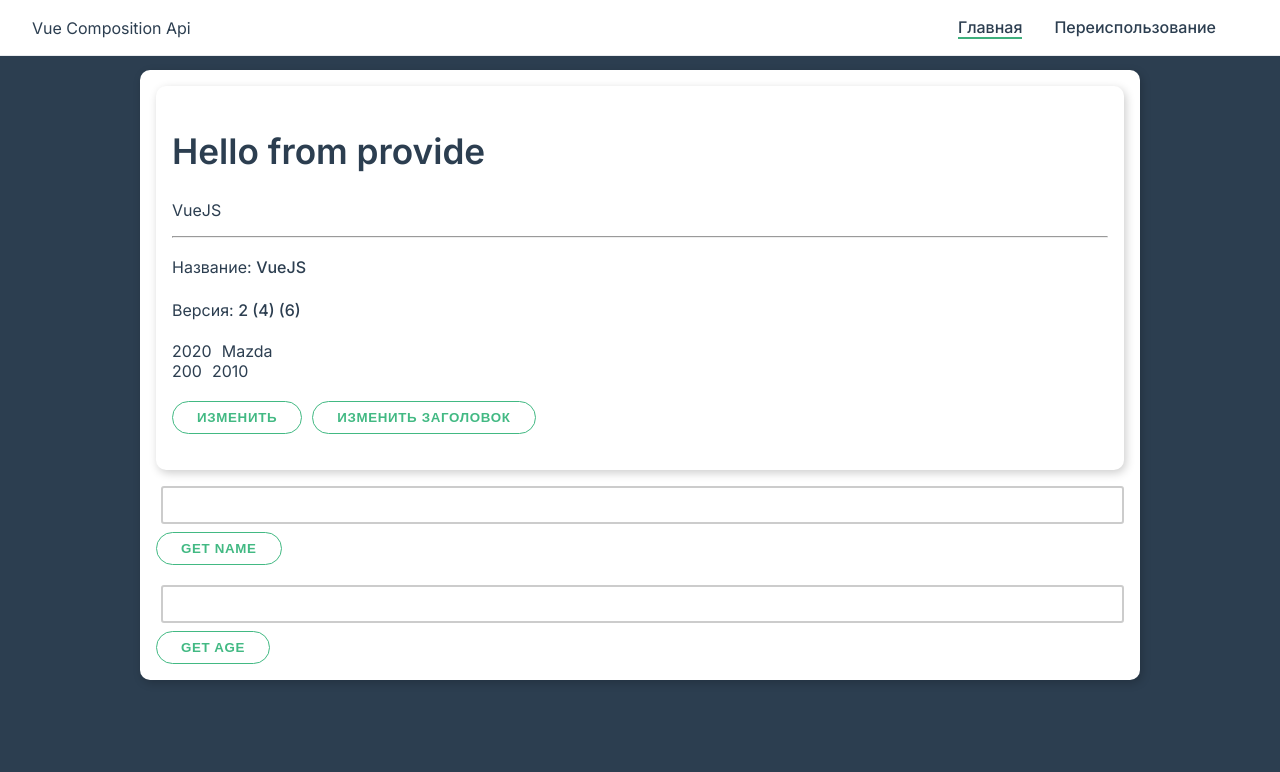
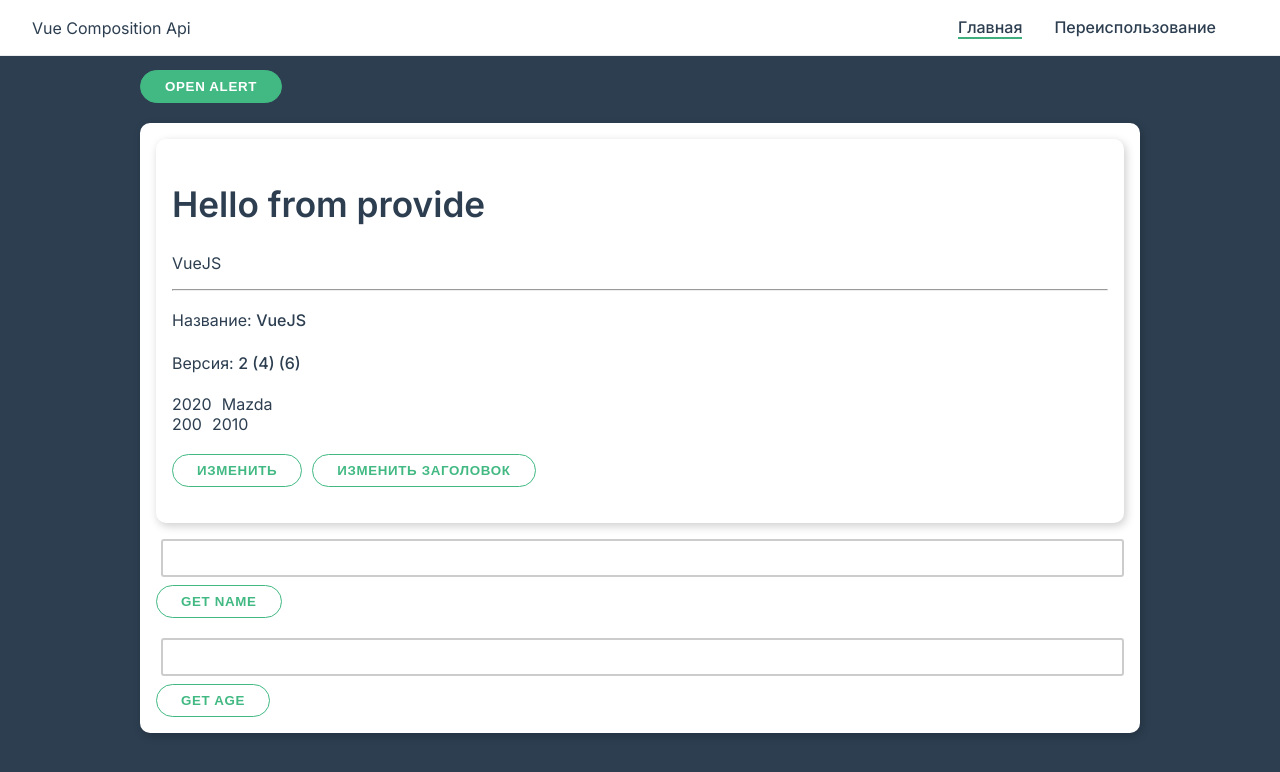
Before and after one commit to bamfl/vue, a Vue app in the folder module-12-vue-composition-api/: page / in a window 1280 px wide. Shown: the top 772 px of the page. Built offline with nearby package versions, Linux system fonts and the light colour scheme.

Commit message:
feat: add coomposion functions reuse

```diff
--- a/module-12-vue-composition-api/package.json
+++ b/module-12-vue-composition-api/package.json
@@ -43,7 +43,8 @@
     "rules": {
       "no-console": "off",
       "no-undef": "off",
-      "object-curly-newline": "off"
+      "object-curly-newline": "off",
+      "no-return-assign": "off"
     }
   },
   "browserslist": [
--- /dev/null
+++ b/module-12-vue-composition-api/src/components/AppAlert.vue
@@ -0,0 +1,25 @@
+<template>
+  <div
+    :class="['alert', props.type]"
+    @click="$emit('close')"
+    @keypress="$emit('close')"
+  >
+    <slot />
+  </div>
+</template>
+
+<script setup>
+import { defineProps, defineEmits } from 'vue';
+
+const props = defineProps({
+  type: {
+    type: String,
+    required: true,
+  },
+});
+
+defineEmits(['close']);
+</script>
+
+<style lang="scss" scoped>
+</style>
--- /dev/null
+++ b/module-12-vue-composition-api/src/use/useAlert.js
@@ -0,0 +1,19 @@
+import { ref } from 'vue';
+
+export default function useAlert() {
+  const alert = ref(false);
+
+  function toggle() {
+    alert.value = !alert.value;
+  }
+
+  function close() {
+    alert.value = false;
+  }
+
+  return {
+    alert,
+    toggle,
+    close,
+  };
+}
--- a/module-12-vue-composition-api/src/views/HomePage.vue
+++ b/module-12-vue-composition-api/src/views/HomePage.vue
@@ -1,4 +1,21 @@
 <template>
+  <AppAlert
+    v-if="alert"
+    type="primary"
+    @close="close"
+  >
+    Attention!
+  </AppAlert>
+
+  <button
+    class="btn primary"
+    @click="toggle"
+  >
+    {{ alert ? 'Close' : 'Open' }} Alert
+  </button>
+
+  <br><br>
+
   <div class="card">
     <AppInfo
       :framework="framework"
@@ -44,7 +61,11 @@
 
 <script setup>
 import { reactive, ref, watch, provide } from 'vue';
+import useAlert from '../use/useAlert';
+import AppAlert from '../components/AppAlert.vue';
 import AppInfo from '../components/AppInfo.vue';
+
+const { alert, toggle, close } = useAlert();
 
 const title = ref('Hello from provide');
 provide('title', title);
--- a/module-12-vue-composition-api/src/views/ReusePage.vue
+++ b/module-12-vue-composition-api/src/views/ReusePage.vue
@@ -1,4 +1,21 @@
 <template>
+  <AppAlert
+    v-if="alert"
+    type="primary"
+    @close="close"
+  >
+    Attention!
+  </AppAlert>
+
+  <button
+    class="btn primary"
+    @click="toggle"
+  >
+    {{ alert ? 'Close' : 'Open' }} Alert
+  </button>
+
+  <br><br>
+
   <div class="card">
     <h2>Переиспользование</h2>
 
@@ -17,6 +34,10 @@
 
 <script setup>
 import { useRouter, useRoute } from 'vue-router';
+import AppAlert from '../components/AppAlert.vue';
+import useAlert from '../use/useAlert';
+
+const { alert, toggle, close } = useAlert();
 
 const router = useRouter();
 const route = useRoute();
```
Also changed, not shown: 1 other file (tests, documents, lock files or other folders).
